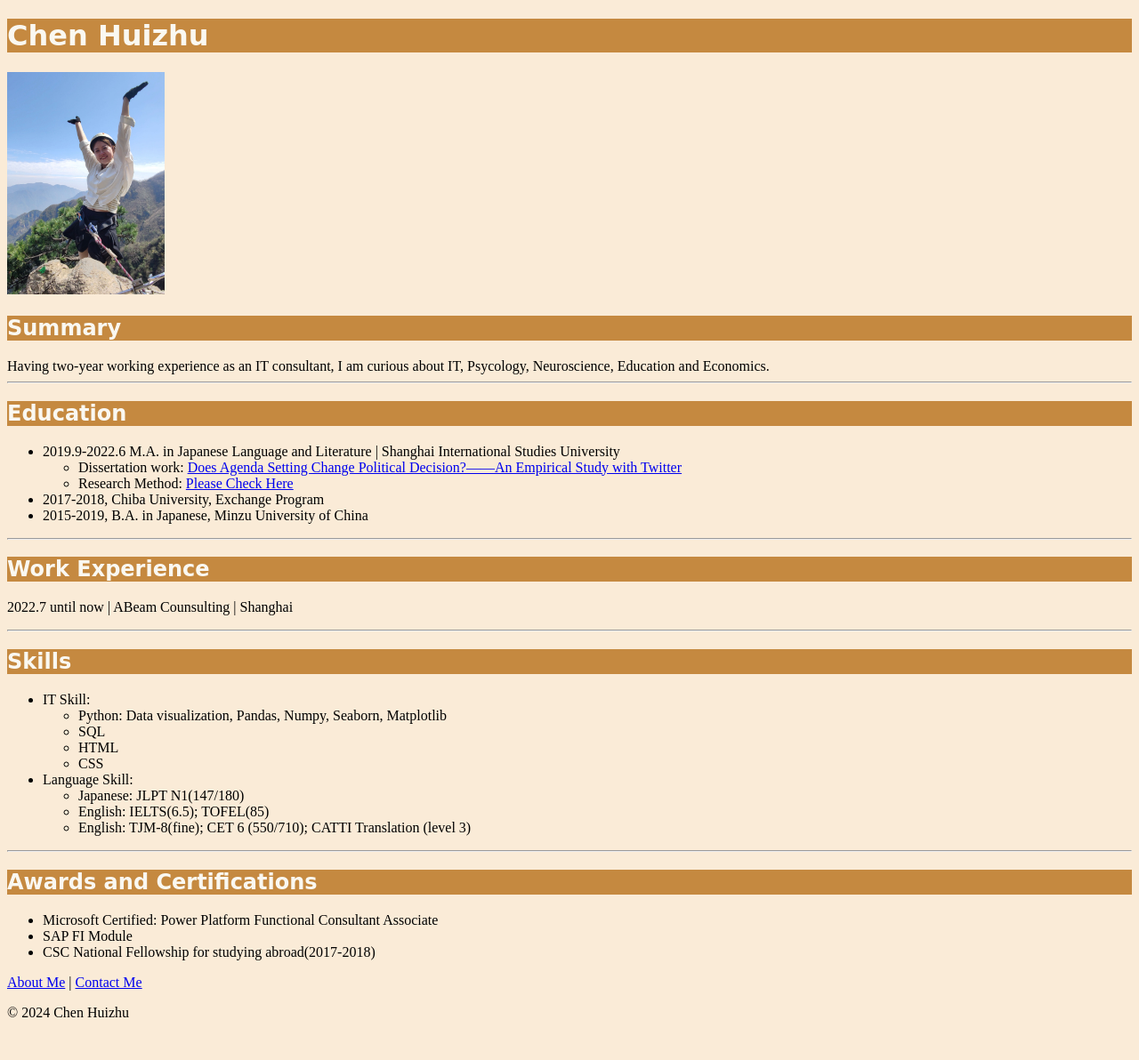
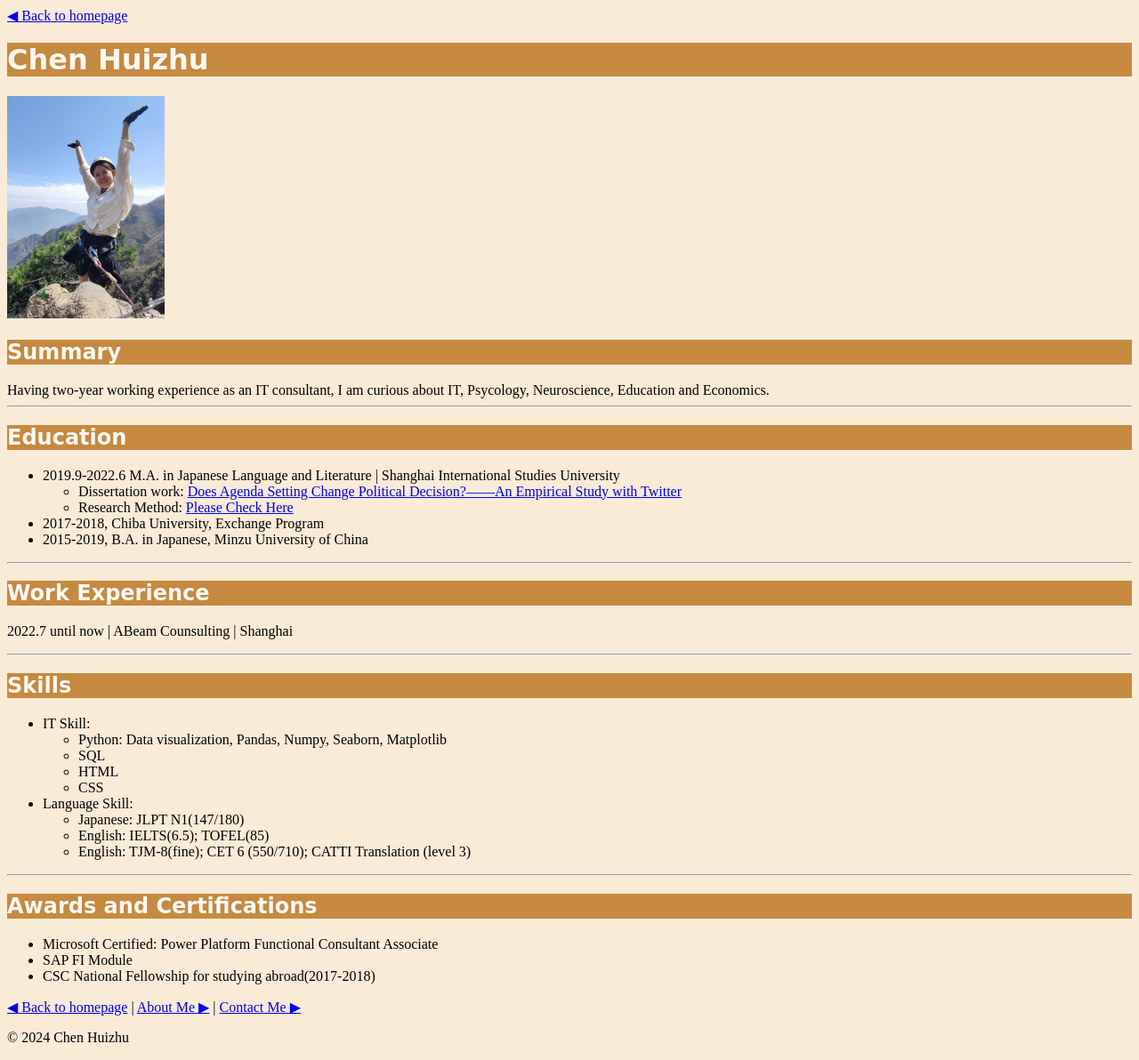
Before and after one commit to chenhuizhu-0930/My-Website, a plain HTML site: page public/resume.html in a window 1280 px wide. Shown: the whole page at 89% size. Before the commit the page ends 1164 px from the top, so only its background shows below. Drawn offline with Linux system fonts and the light colour scheme; a web font is replaced by a local one.

Commit message:
Add files via upload

```diff
--- a/public/resume.html
+++ b/public/resume.html
@@ -9,6 +9,7 @@
     <link rel="preconnect" href="https://fonts.gstatic.com" crossorigin>
     <link href="https://fonts.googleapis.com/css2?family=Lugrasimo&family=Shadows+Into+Light&display=swap" rel="stylesheet">
 <body>
+    <a href="../index.html">◀ Back to homepage</a>
     <h1>Chen Huizhu</h1>
     <img src="../assets/images/My_Photo.jpg" height="250" />
     <h2>Summary</h2>
@@ -51,8 +52,9 @@
         <li>SAP FI Module</li>
         <li>CSC National Fellowship for studying abroad(2017-2018)</li>
     </ul>
-    <a href="../public/about.html">About Me</a> |
-    <a href="../public/contact.html">Contact Me</a>
+    <a href="../index.html">◀ Back to homepage</a> |
+    <a href="../public/about.html">About Me ▶</a> |
+    <a href="../public/contact.html">Contact Me ▶</a>
 </body>
 <footer>
     <p>© 2024 Chen Huizhu</p>
```
Also changed, not shown: public/about.html (+1 -0 lines), public/contact.html (+1 -0 lines).
